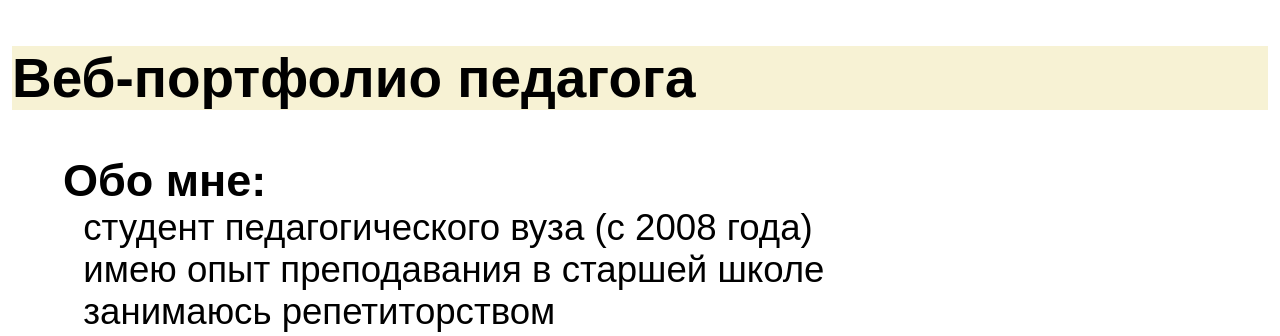
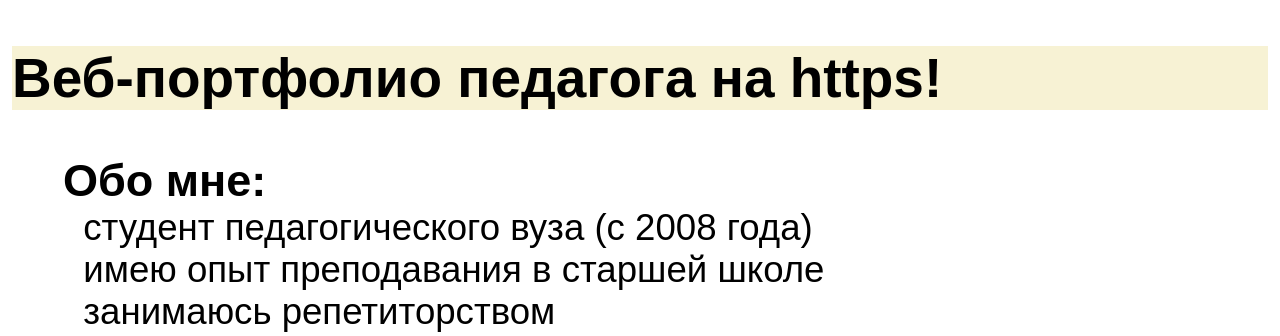
Before and after one commit to webportfolio2020/portfolio-demo, a plain HTML site: page index.html in a window 1280 px wide. Shown: the top 336 px of the page. Drawn offline with Linux system fonts and the light colour scheme.

Commit message:
Update index.html

```diff
--- a/index.html
+++ b/index.html
@@ -6,7 +6,7 @@
  </head>
  <body>
   <article>
-    <h1>Веб-портфолио педагога</h1>
+    <h1>Веб-портфолио педагога на https!</h1>
     <pre>
      <b>Обо мне:</b>
        студент педагогического вуза (с 2008 года)
```
